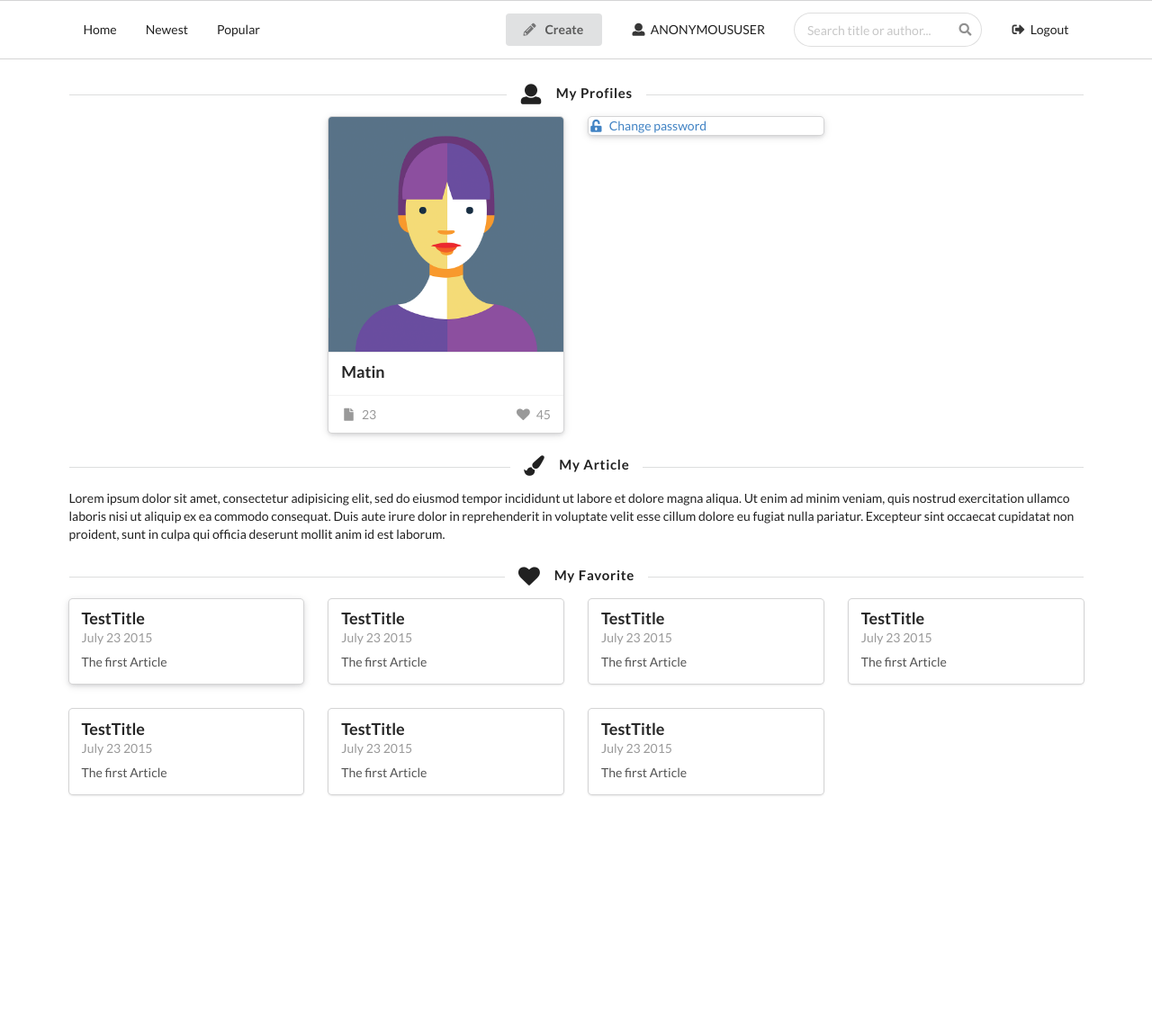
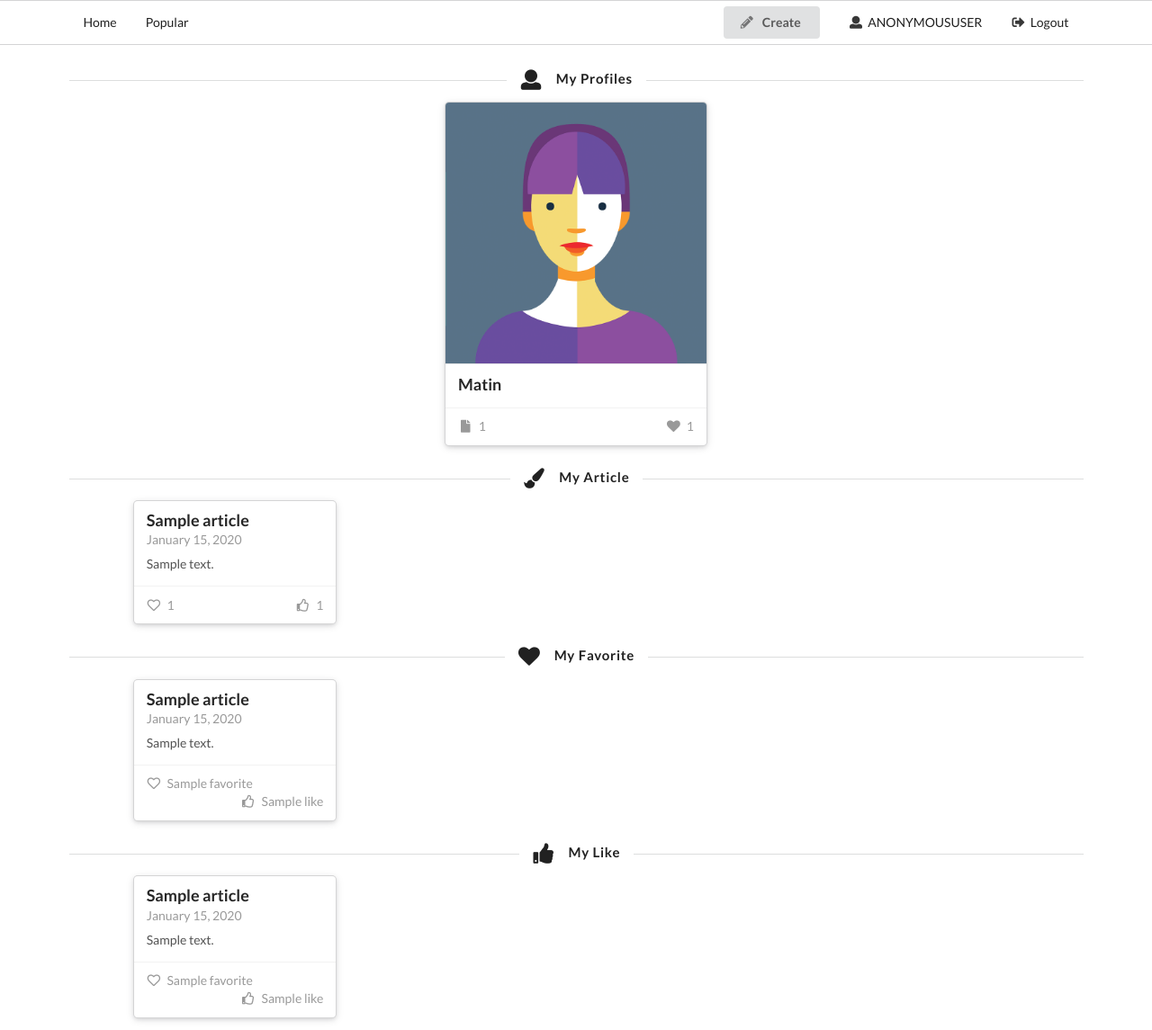
Before and after one commit to Lingzy/only1word, a Django app: template oneword/templates/userprofiles.html in a window 1280 px wide. Shown: the whole page at 90% size. Before the commit the page ends 885 px from the top, so only its background shows below. Run offline with Django 3.2, Linux system fonts and the light colour scheme; tables that the repository leaves empty hold one stand-in row (values such as "Sample post"); the template is opened without the code that fills it: values that come from a table or form of the project are taken from there, most other values are stand-ins (such as "Sample title", 1, 10 or a date in 2020); some libraries are stand-ins or nearby versions.

Commit message:
优化用户详情，包括我的文章，我的收藏，我喜欢的文章显示

```diff
--- a/oneword/templates/userprofiles.html
+++ b/oneword/templates/userprofiles.html
@@ -19,9 +19,9 @@
         <a class="item" href="/">
           Home
         </a>
-        <a class="item">
+        <!-- <a class="item">
           Newest
-        </a>
+        </a> -->
         <a class="item" href="/popular/">
           Popular
         </a>
@@ -44,14 +44,14 @@
           {%endif%}
           <!-- <div class="ui compact menu"> -->
 
-          <div class="item">
+          <!-- <div class="item">
             <div class="ui search">
               <div class="ui icon input">
                 <input class="prompt" type="text" placeholder="Search title or author...">
                 <i class="search icon"></i>
               </div>
             </div>
-          </div>
+          </div> -->
           {%if user%}
           <a class="item button" href="{% url 'oneword:user_logout'%}" >
             <!-- <button class="ui logout button" type="submit" name="button"> -->
@@ -83,155 +83,232 @@
         <i class="user icon"></i>
         My Profiles
       </h4>
-      <div class="ui four column grid">
-        <div class="column">
-
+      <div class="ui centered raised card">
+        <div class="image">
+          <img src="{% static "image/rachel.png"%}" alt="">
         </div>
-        <div class="column">
-          <div class="ui centered raised card">
-            <div class="image">
-              <img src="{% static "image/rachel.png"%}" alt="">
-            </div>
-            <div class="content">
-              <a href="#" class="header">Matin</a>
-            </div>
-            <div class="extra content">
-              <span class="left floated write">
-                <i class="file icon"></i>
-                23
-              </span>
-              <span class="right floated heart">
-                <i class="heart icon"></i>
-                45
-              </span>
-            </div>
-
-          </div>
+        <div class="content">
+          <a href="#" class="header">Matin</a>
         </div>
-        <div class="column">
-          <div class="ui centered raised card">
-            <a href="# " class="header" type="button">
-              <i class="unlock alternate icon"></i>
-              Change password
-            </a>
-          </div>
-        </div>
-        <div class="column">
-
-        </div>
+        <div class="extra content">
+          <span class="left floated write">
+            <i class="file icon"></i>
+            {{article_count}}
+          </span>
+          <span class="right floated heart">
+            <i class="heart icon"></i>
+            {{favorite_count}}
+          </span>
         </div>
 
+      </div>
 
-
-
-
+      <!-- 我的文章 -->
       <h4 class="ui horizontal divider header">
         <i class="paint brush icon"></i>
         My Article
       </h4>
-      <p>Lorem ipsum dolor sit amet, consectetur adipisicing elit, sed do eiusmod tempor incididunt ut labore et dolore magna aliqua. Ut enim ad minim veniam, quis nostrud exercitation ullamco laboris nisi ut aliquip ex ea commodo consequat. Duis aute irure dolor in reprehenderit in voluptate velit esse cillum dolore eu fugiat nulla pariatur. Excepteur sint occaecat cupidatat non proident, sunt in culpa qui officia deserunt mollit anim id est laborum.
-      </p>
+      {%if articles%}
+      <div class="ui grid">
+        <div class="one wide column">
+          <div class="column">
+            <h2 class="ui icon small header">
+              <a href="" class="myarticle_arrow">
+                <i class="chevron circle left icon"></i>
+              </a>
+            </h2>
+          </div>
+        </div>
+        <div class="fourteen wide column">
+          <div class="ui four column grid">
+            {% for article in articles %}
+            <div class="column my_article">
+              <div class="ui fluid raised card">
+                <div class="content">
+                  <a href="#" class="header">{{ article.title|capfirst}}</a>
+                  <div class="meta">
+                    <span class="date">{{article.create_time|date:"F j, Y"}} </span>
+                  </div>
+                  <div class="description">
+                    {{ article.content}}
+                  </div>
+                </div>
+                <div class="extra content">
+                  <span>
+                    <i class="empty heart icon"></i>
+                    {{article.favorite}}
+                  </span>
+                  <span class="right floated">
+                    <i class="thumbs outline up icon"></i>
+                    {{ article.like }}
+                  </span>
+                </div>
+              </div>
+            </div>
+           {%endfor%}
+         </div>
+       </div>
+        <div class="one wide column">
+          <div class="column">
+            <h2 class="ui icon small header">
+              <a href="" class="myarticle_arrow">
+                <i class="chevron circle right icon"></i>
+              </a>
+            </h2>
+          </div>
+        </div>
+      </div>
+      {% else %}
+      <h4 class="ui centered header">Ops! it is EMPTY here</h4>
+      {%endif%}
+
+      <!-- 我的收藏 -->
       <h4 class="ui horizontal divider header">
         <i class="heart icon"></i>
         My Favorite
       </h4>
-      <div class="ui container">
-        <!-- <div class="ui link cards"> -->
+      {%if favorite_articles %}
+      <div class="ui grid">
+        <div class="one wide column">
+          <div class="column">
+            <h2 class="ui icon small header">
+              <a href="" class="myfavorite_arrow">
+                <i class="chevron circle left icon"></i>
+              </a>
+            </h2>
+          </div>
+        </div>
+        <div class="fourteen wide column">
           <div class="ui four column grid">
-            <div class="column">
-              <div class="ui fluid  raised card">
+            {% for article in favorite_articles %}
+            <div class="column my_favorite">
+              <div class="ui fluid raised card">
                 <div class="content">
-                  <a href="#" class="header">TestTitle</a>
+                  <a href="#" class="header">{{ article.title|capfirst}}</a>
                   <div class="meta">
-                    <span class="date">July 23 2015 </span>
+                    <span class="date">{{article.create_time|date:"F j, Y"}} </span>
                   </div>
                   <div class="description">
-                    The first Article
+                    {{ article.content}}
                   </div>
+                </div>
+                <div class="extra content">
+                  <span>
+                    <i class="empty heart icon"></i>
+                    {{article.favorite}}
+                  </span>
+                  <span class="right floated">
+                    <i class="thumbs outline up icon"></i>
+                    {{ article.like }}
+                  </span>
                 </div>
               </div>
             </div>
-            <div class="column">
-              <div class="ui fluid card">
+           {%endfor%}
+         </div>
+       </div>
+        <div class="one wide column">
+          <div class="column">
+            <h2 class="ui icon small header">
+              <a href="" class="myfavorite_arrow">
+                <i class="chevron circle right icon"></i>
+              </a>
+            </h2>
+          </div>
+        </div>
+      </div>
+      {%else%}
+      <h4 class="ui centered header">Ops! it ie EMPTY here</h4>
+      {%endif%}
+
+      <!-- 我喜欢的文章 -->
+      <h4 class="ui horizontal divider header">
+        <i class="thumbs up icon"></i>
+        My Like
+      </h4>
+      {%if like_articles %}
+      <div class="ui grid">
+        <div class="one wide column">
+          <div class="column">
+            <h2 class="ui icon small header">
+              <a href="" class="mylike_arrow">
+                <i class="chevron circle left icon"></i>
+              </a>
+            </h2>
+          </div>
+        </div>
+        <div class="fourteen wide column">
+          <div class="ui four column grid">
+            {% for article in like_articles %}
+            <div class="column my_like">
+              <div class="ui fluid raised card">
                 <div class="content">
-                  <a href="#" class="header">TestTitle</a>
+                  <a href="#" class="header">{{ article.title|capfirst}}</a>
                   <div class="meta">
-                    <span class="date">July 23 2015 </span>
+                    <span class="date">{{article.create_time|date:"F j, Y"}} </span>
                   </div>
                   <div class="description">
-                    The first Article
+                    {{ article.content}}
                   </div>
+                </div>
+                <div class="extra content">
+                  <span>
+                    <i class="empty heart icon"></i>
+                    {{article.favorite}}
+                  </span>
+                  <span class="right floated">
+                    <i class="thumbs outline up icon"></i>
+                    {{ article.like }}
+                  </span>
                 </div>
               </div>
             </div>
-            <div class="column">
-              <div class="ui fluid floated card">
-                <div class="content">
-                  <a href="#" class="header">TestTitle</a>
-                  <div class="meta">
-                    <span class="date">July 23 2015 </span>
-                  </div>
-                  <div class="description">
-                    The first Article
-                  </div>
-                </div>
-              </div>
-            </div>
-            <div class="column">
-              <div class="ui fluid card">
-                <div class="content">
-                  <a href="#" class="header">TestTitle</a>
-                  <div class="meta">
-                    <span class="date">July 23 2015 </span>
-                  </div>
-                  <div class="description">
-                    The first Article
-                  </div>
-                </div>
-              </div>
-            </div>
-            <div class="column">
-              <div class="ui fluid card">
-                <div class="content">
-                  <a href="#" class="header">TestTitle</a>
-                  <div class="meta">
-                    <span class="date">July 23 2015 </span>
-                  </div>
-                  <div class="description">
-                    The first Article
-                  </div>
-                </div>
-              </div>
-            </div>
-            <div class="column">
-              <div class="ui fluid card">
-                <div class="content">
-                  <a href="#" class="header">TestTitle</a>
-                  <div class="meta">
-                    <span class="date">July 23 2015 </span>
-                  </div>
-                  <div class="description">
-                    The first Article
-                  </div>
-                </div>
-              </div>
-            </div>
-            <div class="column">
-              <div class="ui fluid card">
-                <div class="content">
-                  <a href="#" class="header">TestTitle</a>
-                  <div class="meta">
-                    <span class="date">July 23 2015 </span>
-                  </div>
-                  <div class="description">
-                    The first Article
-                  </div>
-                </div>
-              </div>
-            </div>
+           {%endfor%}
+         </div>
+       </div>
+        <div class="one wide column">
+          <div class="column">
+            <h2 class="ui icon small header">
+              <a href="" class="mylike_arrow">
+                <i class="chevron circle right icon"></i>
+              </a>
+            </h2>
           </div>
-        <!-- </div> -->
+        </div>
+      </div>
+      {%else%}
+      <h4 class="ui centered header">Ops! it is EMPTY here</h4>
+      {%endif%}
+    </div>
+
+    <!-- 无数据搜索提示 -->
+    <div class="ui basic nostring modal">
+      <div class="ui icon header">
+        <i class="search icon"></i>
+        <h4>Input  author, title  or  tag  to  searche</h4>
+      </div>
+      <div class="actions">
+        <div class="ui green centered ok  button">
+          <i class="checkmark icon"></i>
+          OK
+        </div>
       </div>
     </div>
+
+    <!-- 搜索内容为空 -->
+    <div class="ui basic empty modal">
+      <div class="ui icon header">
+        <i class="frown icon"></i>
+        Ops! EMPTY...try other key word
+      </div>
+      <div class="actions">
+        <div class="ui green centered ok  button">
+          <i class="checkmark icon"></i>
+          OK
+        </div>
+      </div>
+    </div>
+    </div>
+
   </body>
 </html>
```
